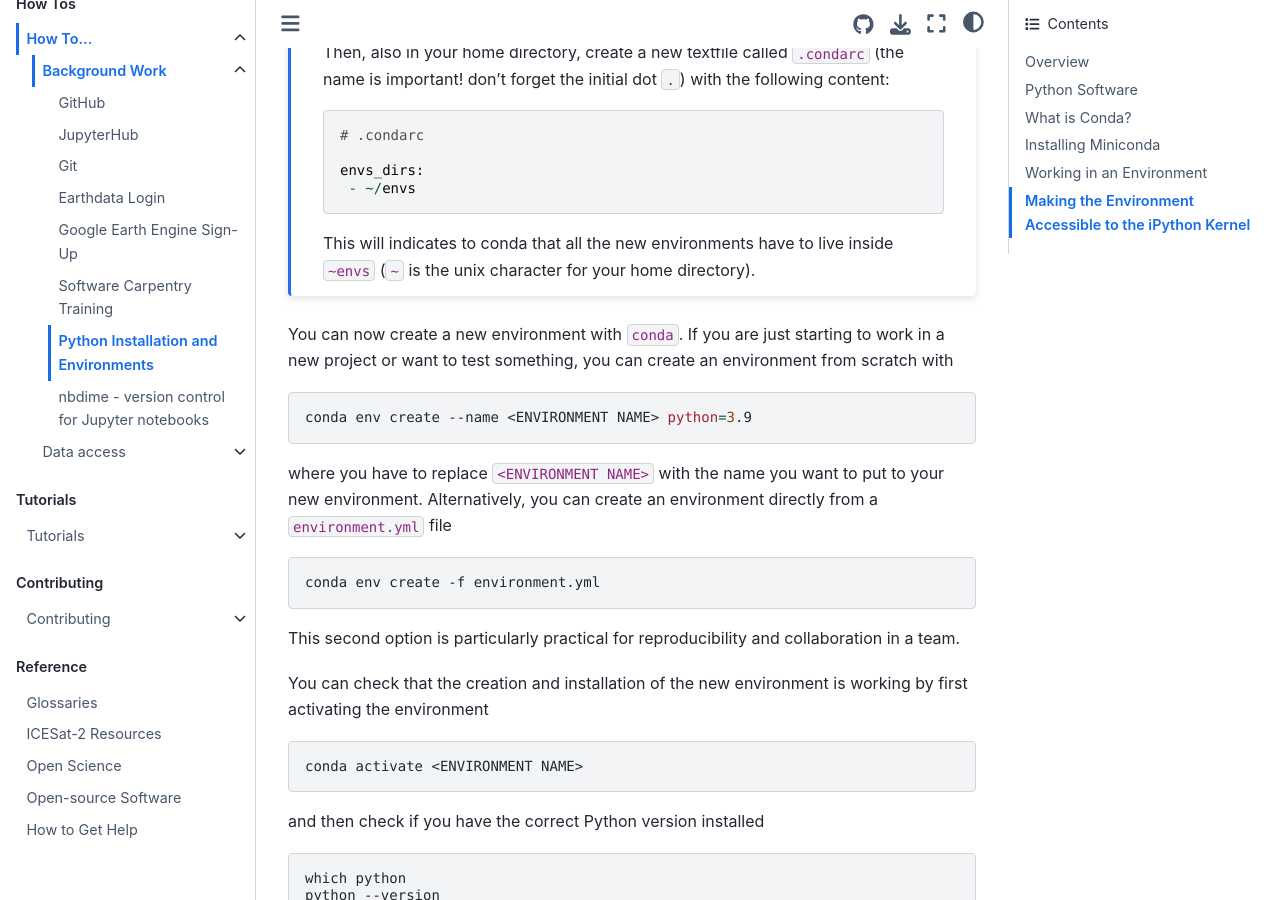
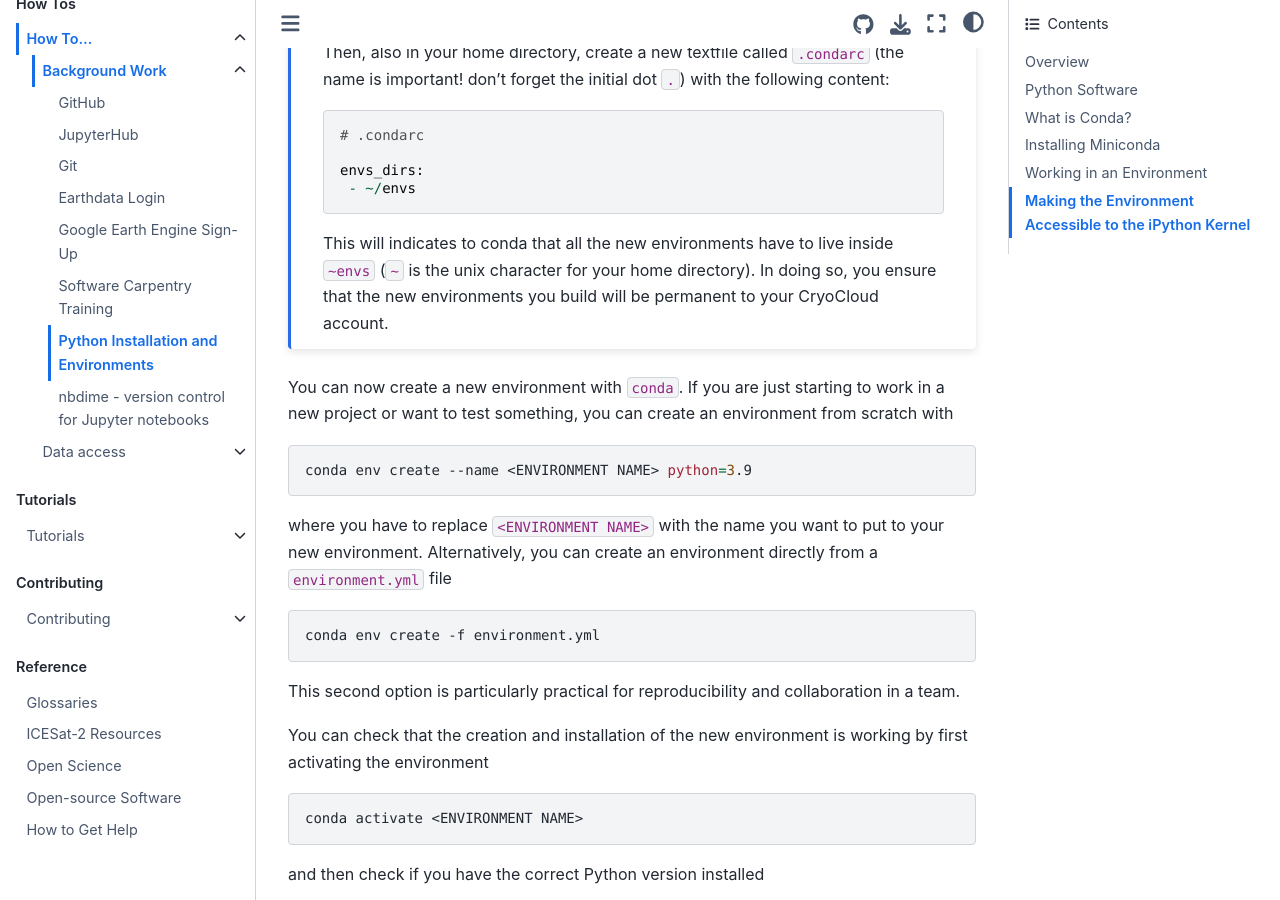
Before and after one commit to CryoInTheCloud/CryoCloudWebsite, a Jupyter Book: the page built from book/how_tos/background/python.md, in a window 1280 px wide and 900 px high, scrolled down 3440 px. Built offline with Jupyter Book 1.0.4 settings and Sphinx 7.4.7 and the Sphinx Book theme 1.1.4, drawn with Linux system fonts in a browser that asks for light colours; pages that are not in the unit, such as notebooks, are missing from menus.

Commit message:
edit for clarity
added clarity for instructions on how to build permanent user-specific envs

`````diff
--- a/book/how_tos/background/python.md
+++ b/book/how_tos/background/python.md
@@ -94,7 +94,7 @@ Then, also in your home directory, create a new textfile called `.condarc` (the
 envs_dirs:
  - ~/envs
 ```
-This will indicates to conda that all the new environments have to live inside `~envs` (`~` is the unix character for your home directory).
+This will indicates to conda that all the new environments have to live inside `~envs` (`~` is the unix character for your home directory). In doing so, you ensure that the new environments you build will be permanent to your CryoCloud account.
 ````
 
 You can now create a new environment with `conda`.
`````
